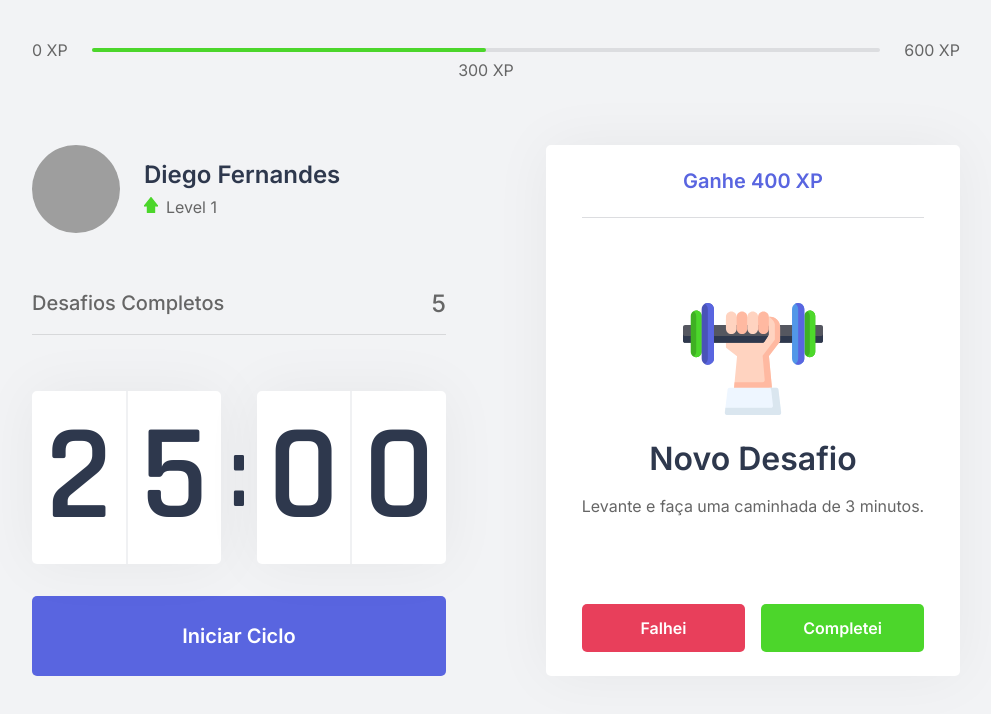
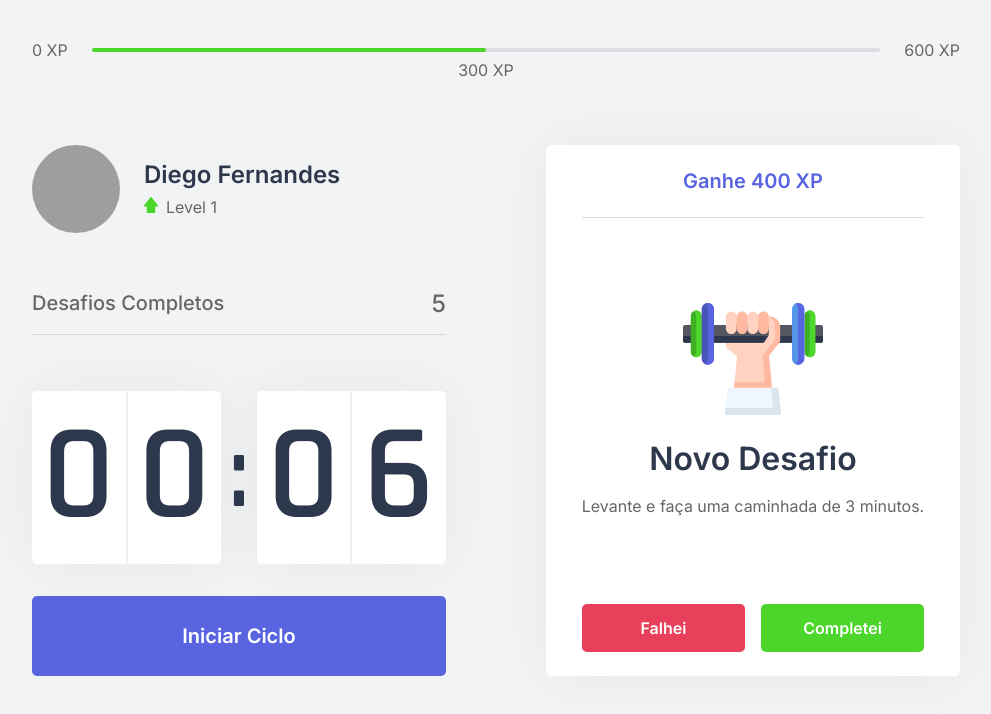
Before and after one commit to r0cc4t0/nlw-04-reactjs, a Next.js app: page / in a window 1280 px wide. Shown: the top 714 px of the page, without its empty margins (144-1135 px from the left). Built offline with nearby package versions, Linux system fonts and the light colour scheme; grey boxes are pictures that could not be loaded.

Commit message:
Context Creation

```diff
--- a/src/components/ChallengeBox.tsx
+++ b/src/components/ChallengeBox.tsx
@@ -1,7 +1,11 @@
-import { useState } from 'react';
+import { useState, useContext } from 'react';
+import { ChallengesContext } from '../contexts/ChallengesContext';
 import styles from '../styles/components/ChallengeBox.module.css';
 
 function ChallengeBox() {
+  const contextData = useContext(ChallengesContext);
+  console.log(contextData);
+
   const [hasActiveChallenge, setHasActiveChallenge] = useState(true);
 
   return (
--- a/src/components/Countdown.tsx
+++ b/src/components/Countdown.tsx
@@ -1,10 +1,13 @@
-import { useState, useEffect } from 'react';
+import { useState, useEffect, useContext } from 'react';
+import { ChallengesContext } from '../contexts/ChallengesContext';
 import styles from '../styles/components/Countdown.module.css';
 
 let countdownTimeout: NodeJS.Timeout;
 
 function Countdown() {
-  const [time, setTime] = useState(25 * 60);
+  const { startNewChallenge } = useContext(ChallengesContext);
+
+  const [time, setTime] = useState(0.1 * 60);
   const [isActive, setIsActive] = useState(false);
   const [hasFinished, setHasFinished] = useState(false);
 
@@ -23,6 +26,7 @@ function Countdown() {
     else if (isActive && time === 0) {
       setHasFinished(true);
       setIsActive(false);
+      startNewChallenge();
     }
   }, [isActive, time]);
 
@@ -33,7 +37,7 @@ function Countdown() {
   function resetCountdown() {
     clearTimeout(countdownTimeout);
     setIsActive(false);
-    setTime(25 * 60);
+    setTime(0.1 * 60);
   }
 
   return (
--- /dev/null
+++ b/src/contexts/ChallengesContext.tsx
@@ -0,0 +1,37 @@
+import { createContext, useState, ReactNode } from 'react';
+
+interface ChallengesContextData {
+  level: number;
+  currentExperience: number;
+  challengesCompleted: number;
+  levelUp: () => void;
+  startNewChallenge: () => void;
+};
+
+interface ChallengesProviderProps {
+  children: ReactNode;
+};
+
+export const ChallengesContext = createContext({} as ChallengesContextData);
+
+export function ChallengesProvider({ children }: ChallengesProviderProps) {
+  const [level, setLevel] = useState(1);
+  const [currentExperience, setCurrentExperience] = useState(0);
+  const [challengesCompleted, setChallengesCompleted] = useState(0);
+
+  function levelUp() {
+    setLevel(level + 1);
+  }
+
+  function startNewChallenge() {
+    console.log('New Challenge');
+  }
+
+  return (
+    <ChallengesContext.Provider
+      value={{ level, currentExperience, challengesCompleted, levelUp, startNewChallenge }}
+    >
+      {children}
+    </ChallengesContext.Provider>
+  );
+}
--- a/src/pages/_app.tsx
+++ b/src/pages/_app.tsx
@@ -1,7 +1,12 @@
+import { ChallengesProvider } from '../contexts/ChallengesContext';
 import '../styles/global.css';
 
 function MyApp({ Component, pageProps }) {
-  return <Component {...pageProps} />;
+  return (
+    <ChallengesProvider>
+      <Component {...pageProps} />
+    </ChallengesProvider>
+  );
 }
 
 export default MyApp;
```
